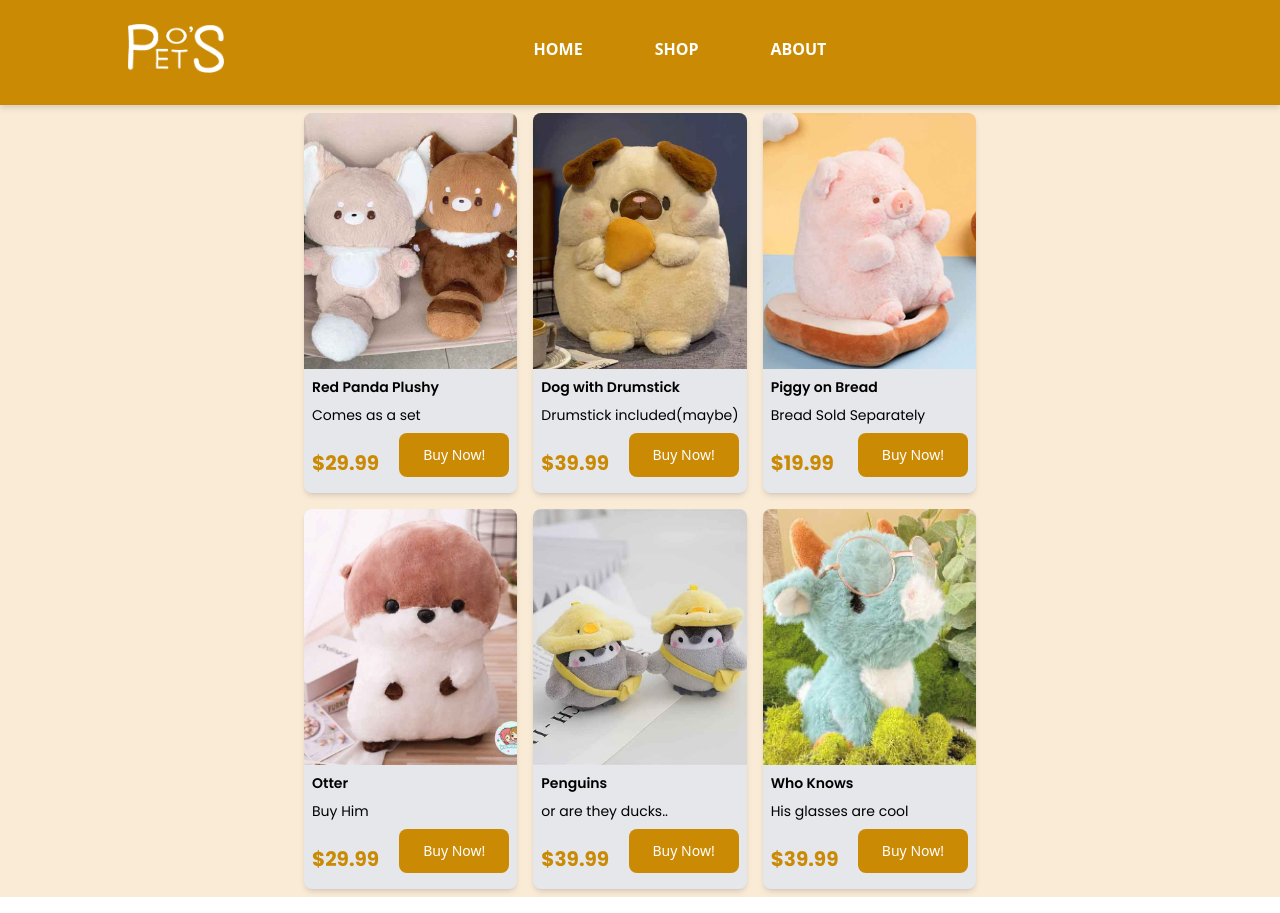
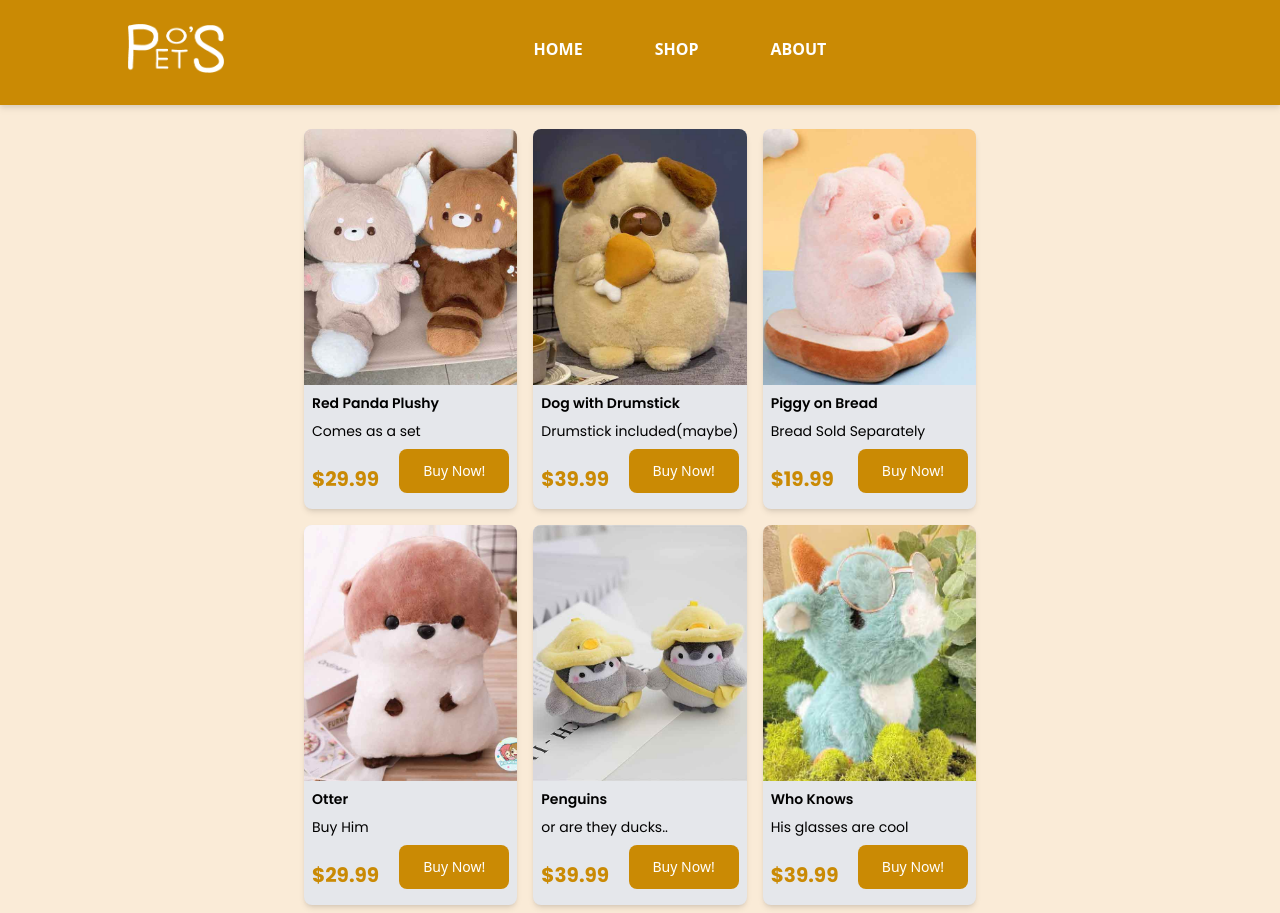
Before and after one commit to pochu4/3294-Assign1, a React (Vite) app: page / in a window 1280 px wide. Built offline with nearby package versions, Linux system fonts and the light colour scheme; some icons are missing.

Commit message:
Update catalogue.jsx

```diff
--- a/src/components/catalogue.jsx
+++ b/src/components/catalogue.jsx
@@ -19,7 +19,7 @@ function Catalogue() {
     }
 
     return (
-        <div className="container m-auto w-8/12 flex flex-row flex-wrap justify-center items-center">
+        <div className="container m-auto w-8/12 flex flex-row flex-wrap justify-center items-center mt-4">
       { products.map( (singleProduct) => {
 
         return (
```
